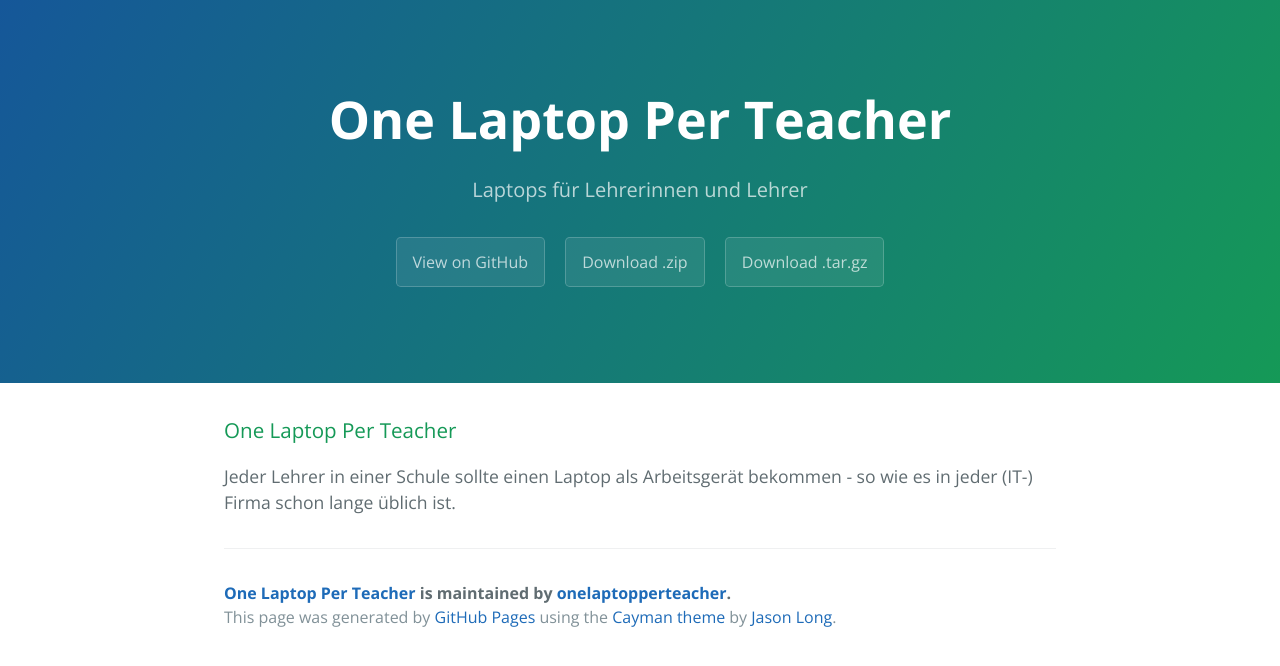
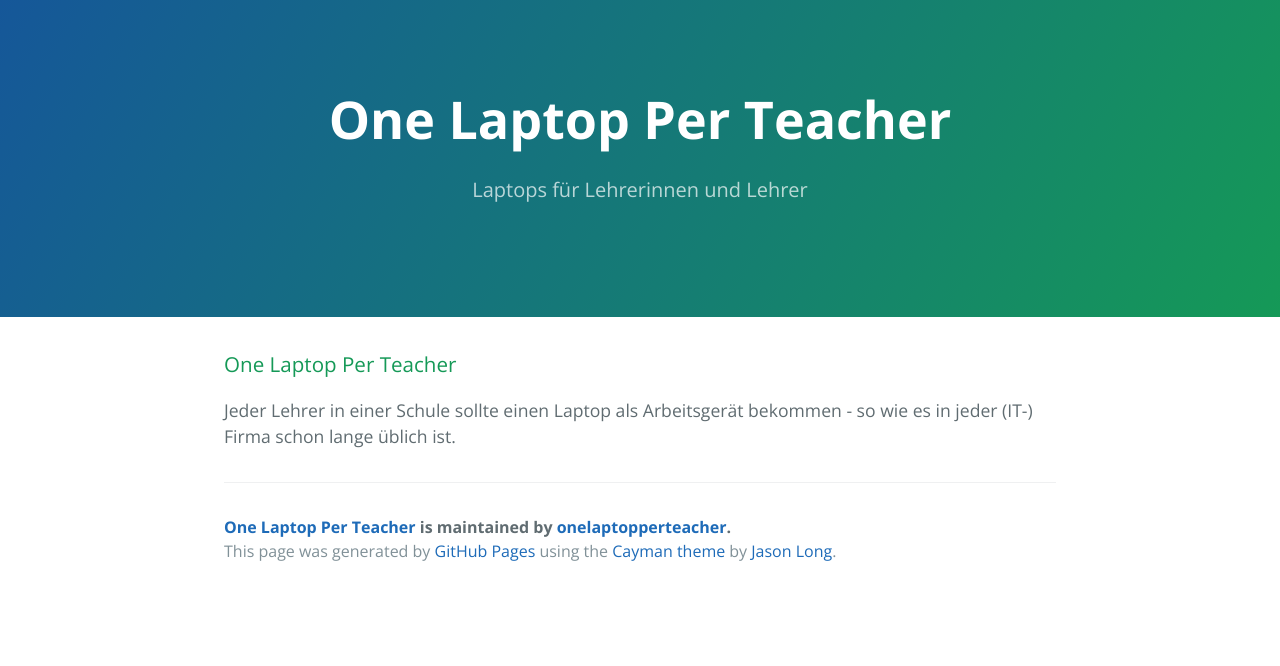
Before and after one commit to onelaptopperteacher/onelaptopperteacher, a plain HTML site: page index.html in a window 1280 px wide. Drawn offline with nearby package versions, Linux system fonts and the light colour scheme.

Commit message:
Update index.html

```diff
--- a/index.html
+++ b/index.html
@@ -13,9 +13,6 @@
     <section class="page-header">
       <h1 class="project-name">One Laptop Per Teacher</h1>
       <h2 class="project-tagline">Laptops für Lehrerinnen und Lehrer</h2>
-      <a href="https://github.com/onelaptopperteacher/www.onelaptopperteacher.org" class="btn">View on GitHub</a>
-      <a href="https://github.com/onelaptopperteacher/www.onelaptopperteacher.org/zipball/master" class="btn">Download .zip</a>
-      <a href="https://github.com/onelaptopperteacher/www.onelaptopperteacher.org/tarball/master" class="btn">Download .tar.gz</a>
     </section>
 
     <section class="main-content">
```
